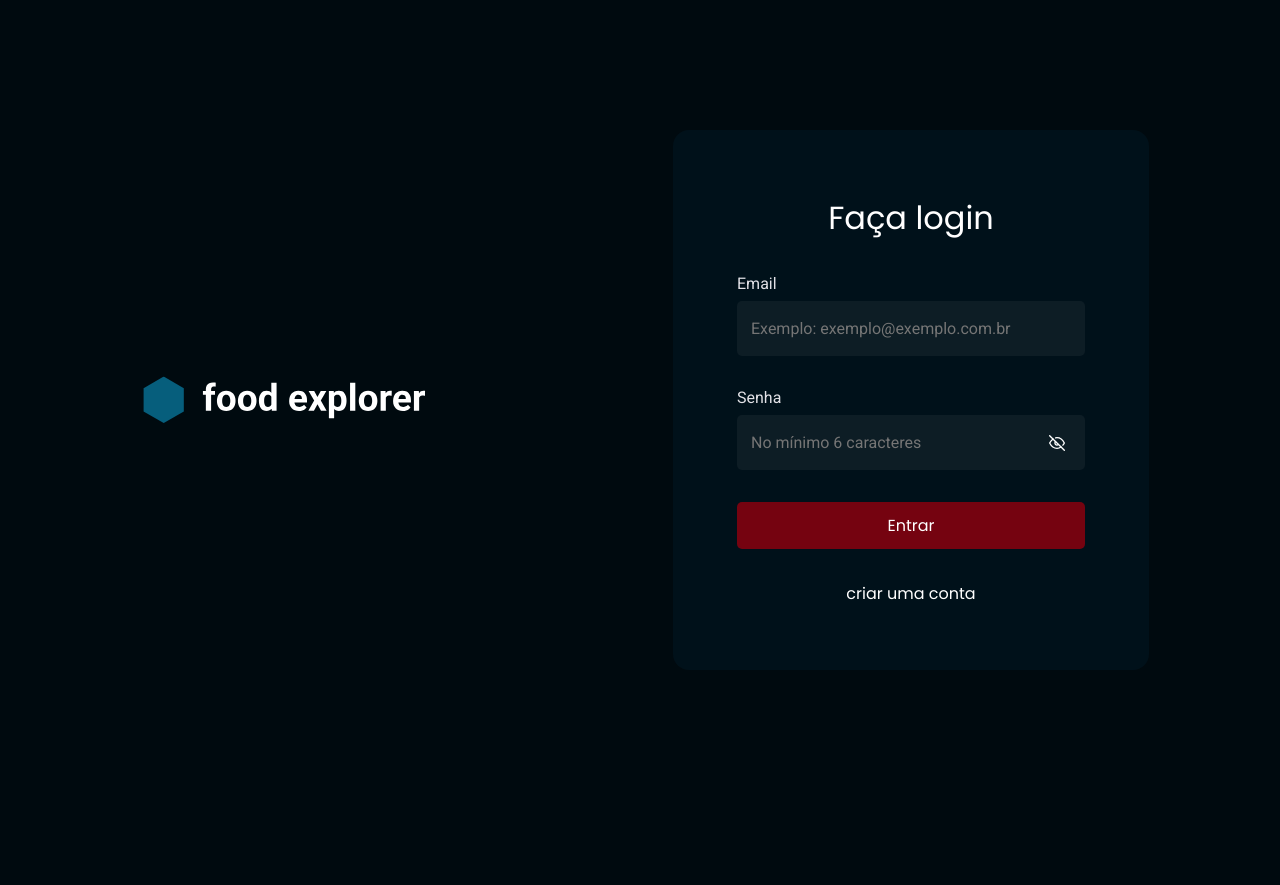
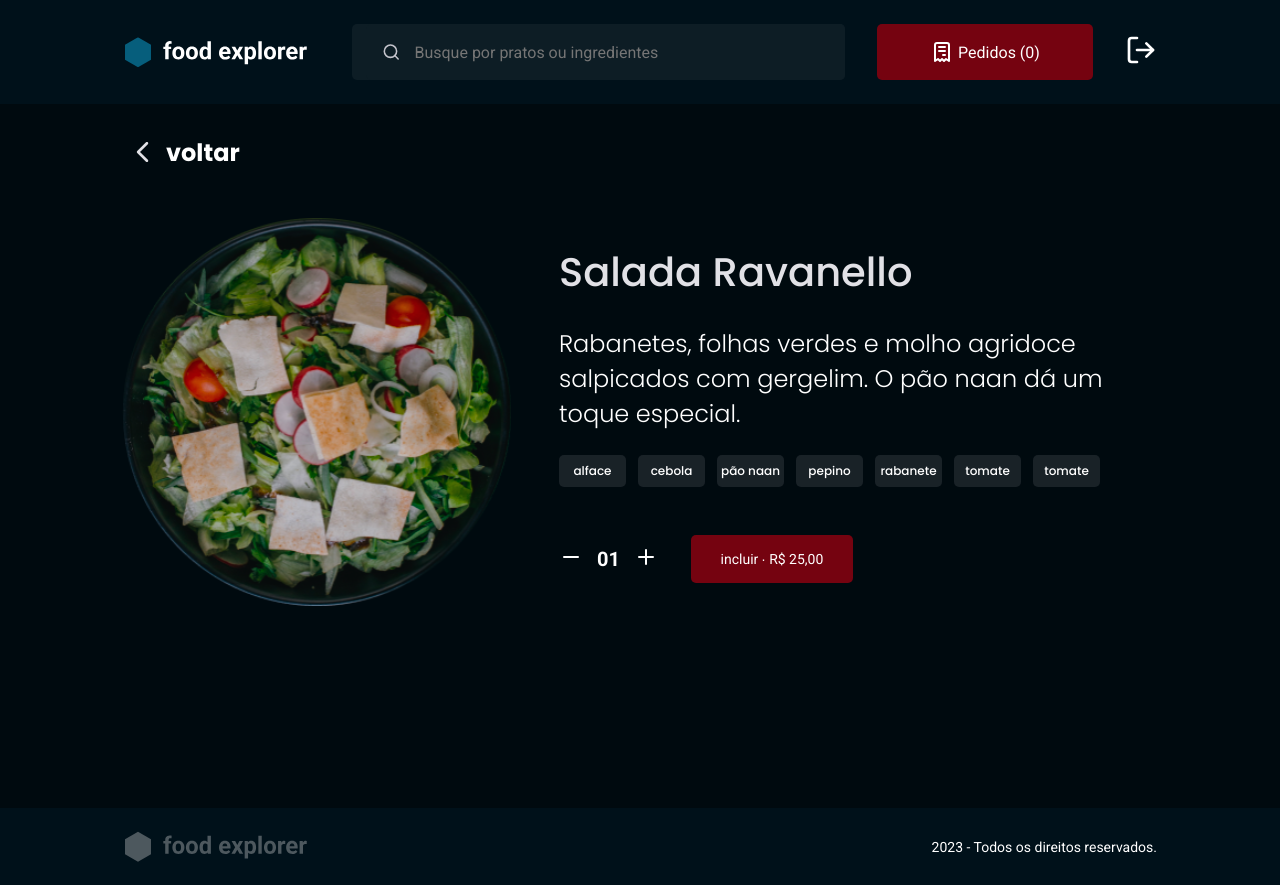
Before and after one commit to Kennedysena/FoodExplore-Frontend, a React (Vite) app: page /dish/1 in a window 1280 px wide. Before the commit this address led to /. Before the commit the page ends 800 px from the top, so only its background shows below. Built offline with nearby package versions, Linux system fonts and the light colour scheme.

Commit message:
refactor: Adjustments to the Dish page and global component adjustments and addition of route to the Home page.

```diff
--- a/src/components/ButtonText/index.jsx
+++ b/src/components/ButtonText/index.jsx
@@ -1,9 +1,9 @@
 import { Container } from "./styles";
 
-export function ButtonText({ title, ...rest }) {
+export function ButtonText({ children, ...rest }) {
   return (
     <Container type="button" {...rest}>
-      {title}
+      {children}
     </Container>
   );
 }
--- a/src/components/ButtonText/styles.js
+++ b/src/components/ButtonText/styles.js
@@ -4,9 +4,8 @@ export const Container = styled.button`
   height: 4.8rem;
   border-radius: 0.5rem;
   font-family: "Poppins", sans-serif;
-  font-weight: medium;
-  font-size: 1.6rem;
-  background-color: ${({ theme }) => theme.COLORS.TOMATO_100};
+  font-weight: bold;
+  font-size: 2.4rem;
   color: ${({ theme }) => theme.COLORS.LIGHT_100};
 
   display: flex;
--- a/src/components/Number/index.jsx
+++ b/src/components/Number/index.jsx
@@ -5,11 +5,11 @@ export function Number() {
   return (
     <Container>
       <button>
-        <FiMinus />
+        <FiMinus size={24}/>
       </button>
-      <span>1</span>
+      <span>01</span>
       <button>
-        <FiPlus />
+        <FiPlus size={24}/>
       </button>
     </Container>
   );
--- a/src/components/Number/styles.js
+++ b/src/components/Number/styles.js
@@ -19,12 +19,11 @@ export const Container = styled.div`
     }
   }
 
-  @media (min-width: 1024px) {
+
     svg,
     span {
       font-weight: 700;
       font-size: 2rem;
       line-height: 160%;
     }
-  }
 `;
--- a/src/components/Tag/styles.js
+++ b/src/components/Tag/styles.js
@@ -3,7 +3,7 @@ import styled from "styled-components";
 
 export const Container = styled.span`
   height: 3.2rem;
-  width: 100%;
+  width: 6.7rem;
   color: ${({ theme }) => theme.COLORS.LIGHT_100};
   background-color: ${({ theme }) => theme.COLORS.DARK_1000};
   font-family: "Poppins", sans-serif;
@@ -12,4 +12,9 @@ export const Container = styled.span`
   border-radius: 0.5rem;
   text-align: center;
   font-weight: 500;
+
+  display: flex;
+  flex-direction: column;
+  align-items: center;
+  justify-content: center;
 `;
--- a/src/pages/Dish/index.jsx
+++ b/src/pages/Dish/index.jsx
@@ -7,6 +7,7 @@ import { ButtonText } from "../../components/ButtonText";
 import { Container, Content } from "./styles";
 import Ravanello from "../../assets/Ravanello.svg";
 import { RxCaretLeft } from "react-icons/rx";
+import { Link } from "react-router-dom";
 
 export function Dish() {
   return (
@@ -15,9 +16,9 @@ export function Dish() {
       <main>
         <div>
           <header>
-            <ButtonText>
+            <ButtonText >
               <RxCaretLeft size={44} />
-              voltar
+             <Link to="/">voltar</Link>
             </ButtonText>
           </header>
 
--- a/src/pages/Dish/styles.js
+++ b/src/pages/Dish/styles.js
@@ -18,6 +18,11 @@ export const Container = styled.div`
     > div {
       margin: 3.2rem 12.2rem 15.5rem;
     }
+
+      a {
+        text-decoration: none;
+        color: ${({ theme }) => theme.COLORS.LIGHT_100};
+      }
   }
     .price {
       display: flex;
--- a/src/routes/index.jsx
+++ b/src/routes/index.jsx
@@ -1,10 +1,11 @@
 import { BrowserRouter } from "react-router-dom";
-import { AuthRoutes } from "./auth.routes";
+// import { AuthRoutes } from "./auth.routes";
+import { AppRoutes } from "./app.routes";
 
 export function Routes() {
   return (
     <BrowserRouter>
-      <AuthRoutes />
+      <AppRoutes />
     </BrowserRouter>
   );
 }
```
